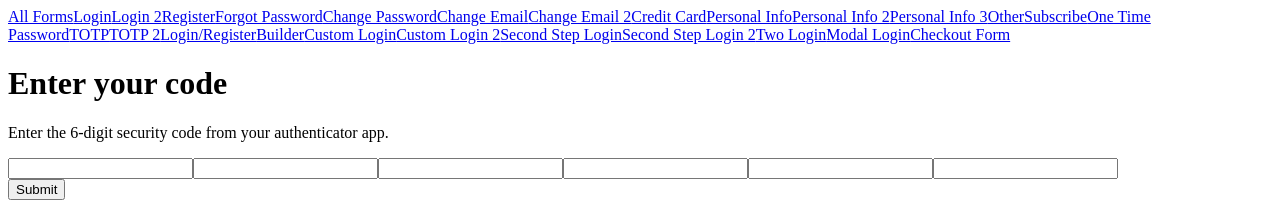
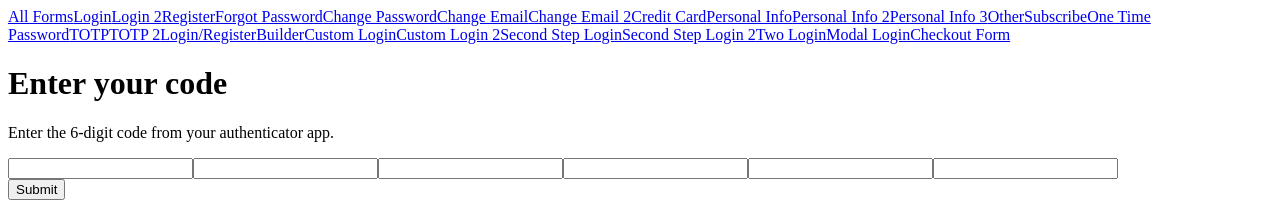
Before and after one commit to NordPass/autofill-samples, a React (Vite) app: page /#/totp in a window 1280 px wide. Shown: the top 214 px of the page. Built offline with nearby package versions, Linux system fonts and the light colour scheme.

Commit message:
fix: totp forms

```diff
--- a/src/Forms/TOTP.tsx
+++ b/src/Forms/TOTP.tsx
@@ -1,7 +1,7 @@
 export const TOTP = () => (
   <form className="flex items-center justify-center mt-3 flex-col">
     <h1 className="text-4xl mb-3 mt-3">Enter your code</h1>
-    <p className="mb-3">Enter the 6-digit security code from your authenticator app.</p>
+    <p className="mb-3">Enter the 6-digit code from your authenticator app.</p>
 
     <div className="flex justify-around w-[300px]">
       <input className="input input-bordered w-[40px]" maxLength={1} />
--- a/src/Forms/TOTPOneField.tsx
+++ b/src/Forms/TOTPOneField.tsx
@@ -1,7 +1,7 @@
 export const TOTPOneField = () => (
   <form className="flex items-center justify-center mt-3 flex-col">
     <h1 className="text-4xl mb-3 mt-3">Enter your code</h1>
-    <p className="mb-3">Enter the 6-digit security code from your authenticator app.</p>
+    <p className="mb-3">Enter the 6-digit code from your authenticator app.</p>
 
     <div className="flex justify-around w-[300px]">
       <input className="input input-bordered"/>
```
